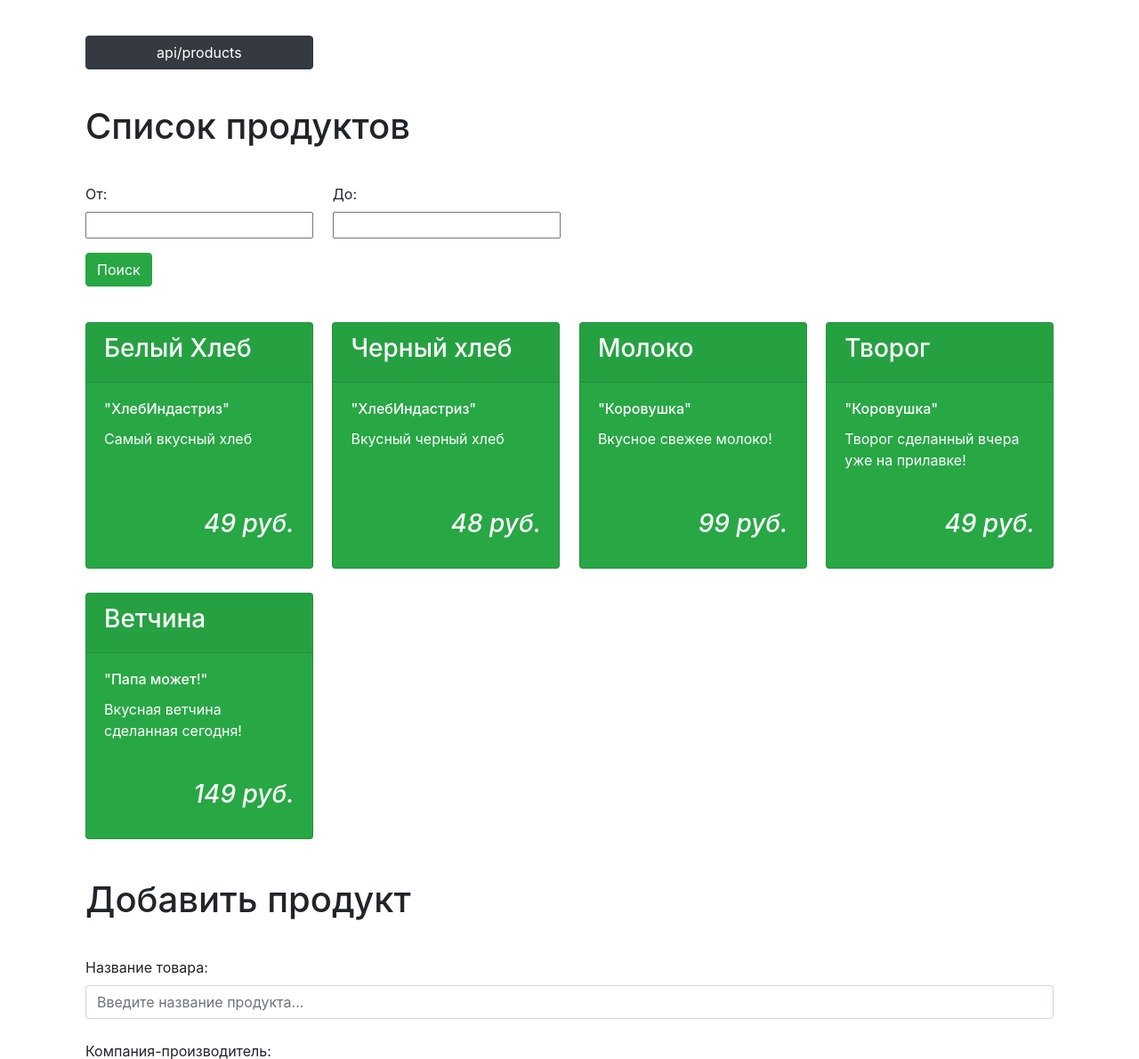
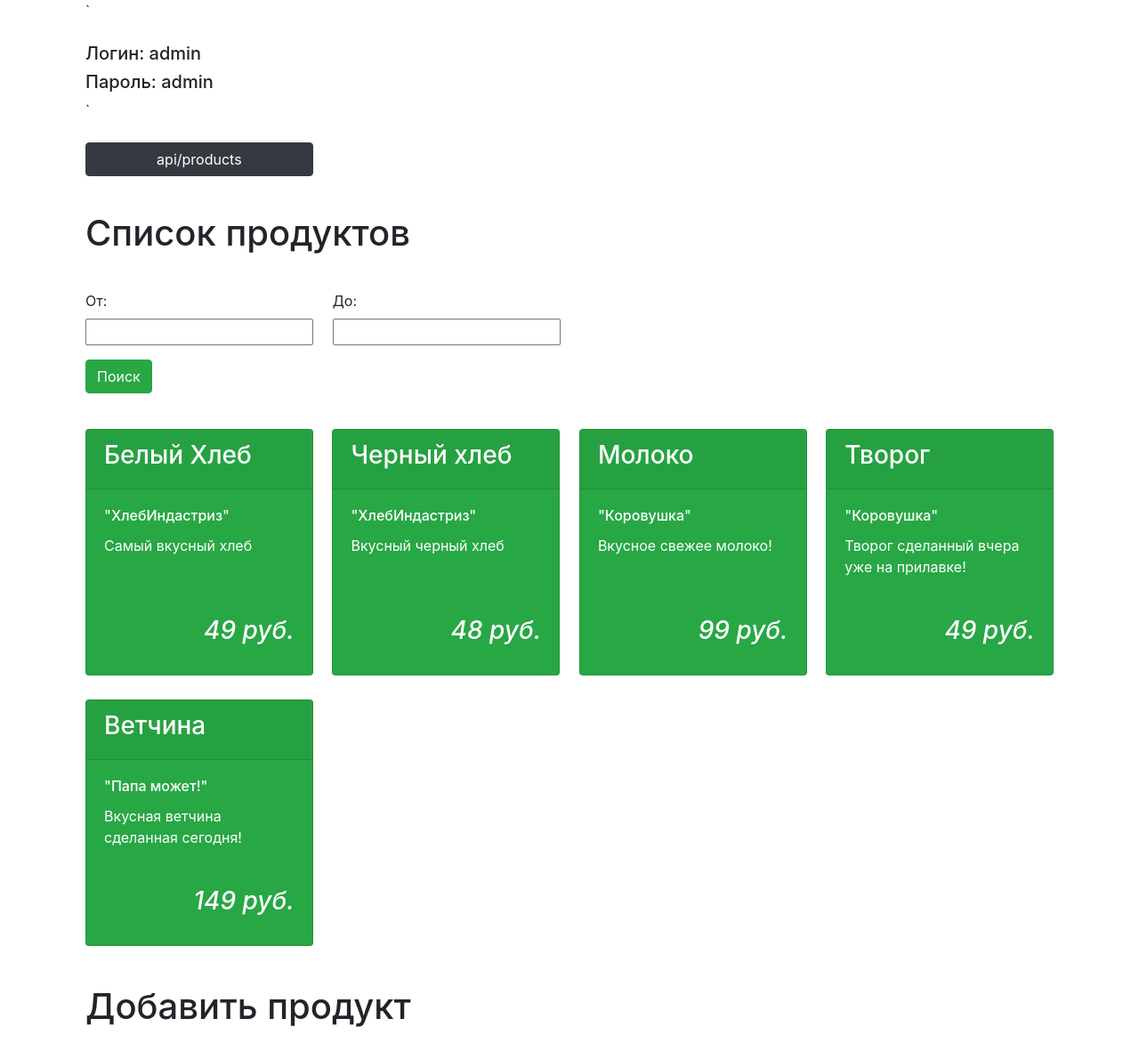
Before and after one commit to DimaDanilov/productsite-engineer-project, a Django app: page / in a window 1280 px wide. Shown: the part 56-1246 px from the top of the page at 89% size. Run offline with Django 3.2, Linux system fonts and the light colour scheme; data comes from the database, SQL or seed files in the repository; both versions use the stored data as it was after the commit; some libraries are stand-ins or nearby versions.

Commit message:
added new admin and 2 new users

```diff
--- a/productssite/main/templates/main/index.html
+++ b/productssite/main/templates/main/index.html
@@ -17,7 +17,12 @@
 
     <div style="width: 85%; margin: auto">
 
-        <div style="display: grid; margin-top: 5vh; grid-template-columns: repeat(4, 1fr); grid-gap: 2%">
+`       <div style="margin-top: 3vh;">
+            <h5>Логин: admin</h5>
+            <h5>Пароль: admin</h5>
+        </div>
+        `
+        <div style="display: grid; margin-top: 3vh; grid-template-columns: repeat(4, 1fr); grid-gap: 2%">
             <a class="btn btn btn-dark" href="./api/products">api/products</a>
 
         </div>
```
Also changed, not shown: productssite/db.sqlite3.
